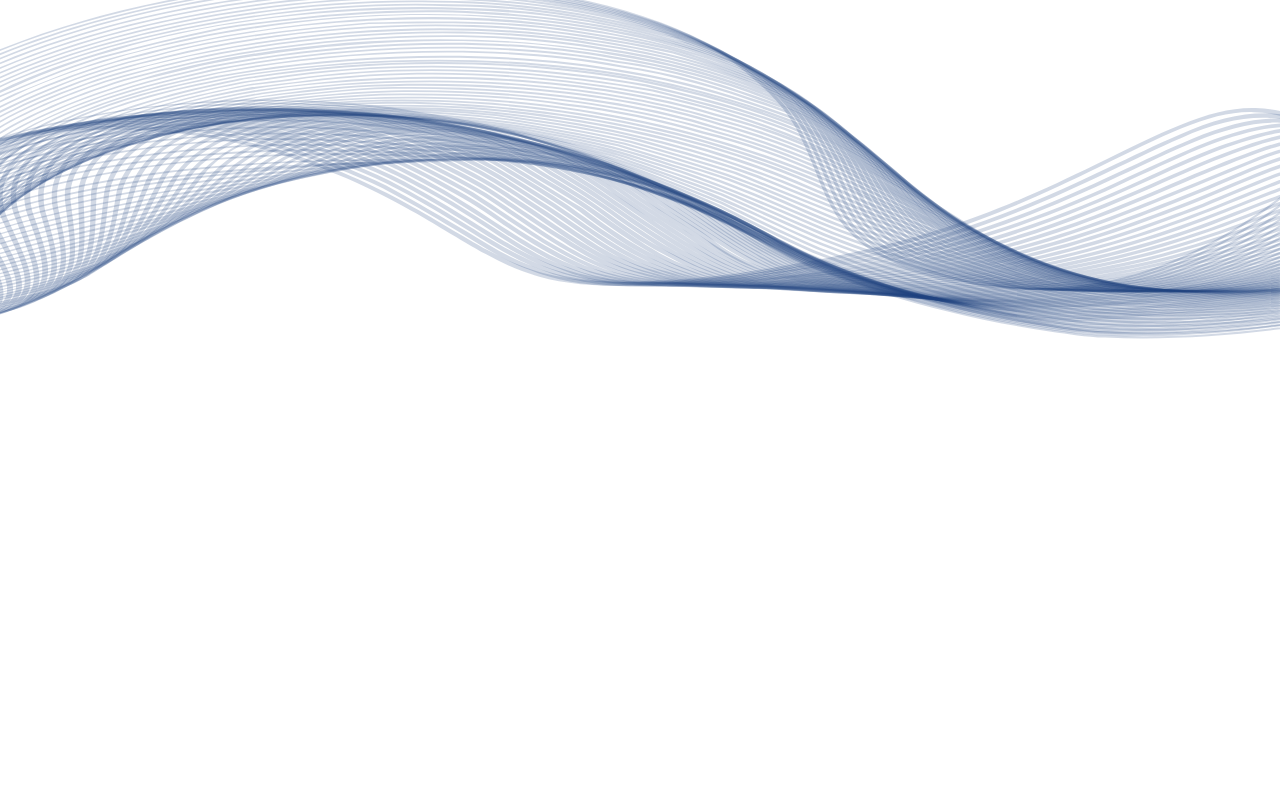
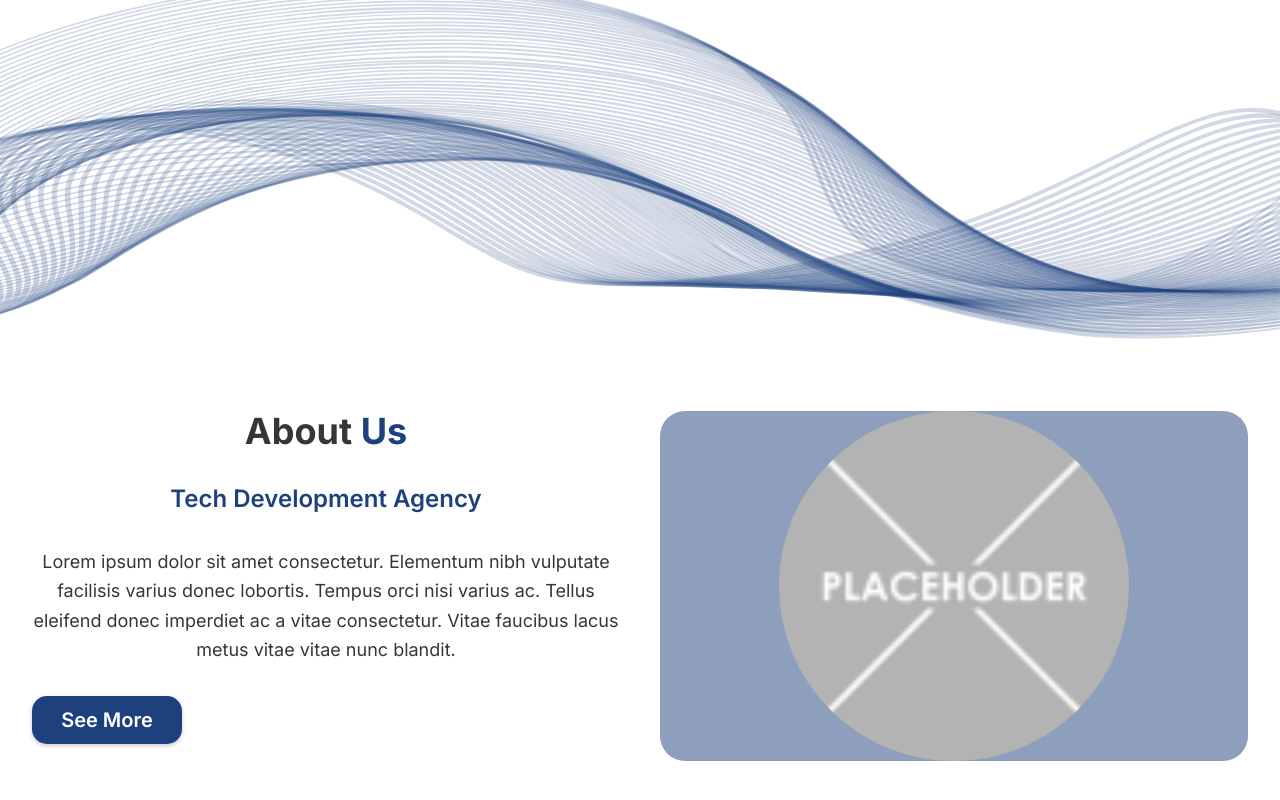
Before and after one commit to Momen-Assaf/HunainFZE, a React (Create React App) app: page / in a window 1280 px wide. Shown: the part 488-1288 px from the top of the page. Before the commit the page ends 835 px from the top, so only its background shows below. Built offline with nearby package versions, Linux system fonts and the light colour scheme.

Commit message:
about us initial

```diff
--- a/src/components/AboutUs.tsx
+++ b/src/components/AboutUs.tsx
@@ -1,60 +1,83 @@
-import React from 'react'
-import CustomButton from './CustomButton'
+import CustomButton from "./CustomButton";
+import theme from "../theme";
+import { logo } from "../assets";
 
 const AboutUs = () => {
     return (
-        <div className="absolute w-[1442px] h-[1801px] top-[899px] -left-px">
-            <div className="absolute w-[1442px] h-[902px] top-0 left-0 bg-white border border-solid border-neutral-50 shadow-[0px_2px_0px_#00000040]">
-                <div className="relative w-[1131px] h-[500px] top-[200px] left-[148px]">
-                    <div className="flex w-[1176px] h-[500px] items-start gap-[140px] relative">
-                        <div className="flex flex-col w-[522px] h-[500px] items-start gap-[35px] relative">
-                            <div className="relative self-stretch w-full h-[92px]">
-                                <p className="absolute w-[482px] -top-px left-0 [font-family:'Inter-ExtraBold',Helvetica] font-extrabold text-transparent text-4xl tracking-[0] leading-[normal]">
-                                    <span className="text-[#363636]">About </span>
+        <section
+            className="w-full bg-white shadow-md"
+            style={{
+                backgroundColor: theme.colors.background_primary,
+                borderColor: theme.colors.textLight,
+                boxShadow: `0px 2px 0px rgba(0, 0, 0, 0.25)`,
+            }}
+        >
+            <div className="container mx-auto flex flex-col lg:flex-row items-start gap-10 py-16 px-8">
+                {/* Left Section */}
+                <div className="flex flex-col flex-1 space-y-8">
+                    {/* Heading */}
+                    <h2
+                        className="text-4xl font-extrabold"
+                        style={{
+                            fontFamily: theme.fonts.primary,
+                        }}
+                    >
+                        <span style={{ color: theme.colors.textDark }}>About </span>
+                        <span style={{ color: theme.colors.primary }}>Us</span>
+                    </h2>
 
-                                    <span className="text-[#1e407d]">Us</span>
-                                </p>
+                    {/* Subheading */}
+                    <h3
+                        className="text-2xl font-semibold"
+                        style={{
+                            color: theme.colors.primary,
+                            fontFamily: theme.fonts.primary,
+                        }}
+                    >
+                        Tech Development Agency
+                    </h3>
 
-                                <div className="absolute w-[482px] top-[60px] left-0 [font-family:'Inter-SemiBold',Helvetica] font-semibold text-[#1e407d] text-[28px] tracking-[0] leading-[normal]">
-                                    Tech Development Agency
-                                </div>
-                            </div>
+                    {/* Paragraph */}
+                    <p
+                        className="text-lg font-light leading-relaxed"
+                        style={{
+                            fontFamily: theme.fonts.primary,
+                            color: theme.colors.textDark,
+                        }}
+                    >
+                        Lorem ipsum dolor sit amet consectetur. Elementum nibh vulputate
+                        facilisis varius donec lobortis. Tempus orci nisi varius ac. Tellus
+                        eleifend donec imperdiet ac a vitae consectetur. Vitae faucibus
+                        lacus metus vitae vitae nunc blandit.
+                    </p>
 
-                            <p className="relative w-[451px] h-[226px] [font-family:'Inter-Light',Helvetica] font-light text-[#363636] text-2xl tracking-[0] leading-[normal]">
-                                Lorem ipsum dolor sit amet consectetur. Elementum nibh
-                                vulputate facilisis varius donec lobortis. Tempus orci nisi
-                                varius ac. Tellus eleifend donec imperdiet ac a vitae
-                                consectetur. Vitae faucibus lacus metus vitae vitae nunc
-                                blandit.
-                            </p>
+                    {/* Button */}
+                    <CustomButton
+                        buttonClass="w-[150px] h-[48px]" // Button size
+                        text="See More"
+                    />
+                </div>
 
-                            <CustomButton
-                                buttonClass='!h-11 !relative !bg-[#1e407d] !w-[150px]'
-                                text='See More'
-                            />
-
-                            {/* <ContactUs
-                                className="!h-11 !relative !bg-[#1e407d] !w-[150px]"
-                                divClassName="!mr-[-9.00px] !mt-[-4.00px] !text-white !ml-[-9.00px] !text-base !mb-[-2.00px]"
-                                frameClassName="!h-11 !bg-[#1e407d] !w-[150px]"
-                                hasIconArrowRight={false}
-                                property1="default"
-                                text="See More"
-                            /> */}
-                        </div>
-
-                        <div className="relative w-[484px] h-[432px] bg-[#1e407d80] rounded-[100px] overflow-hidden">
-                            <img
-                                className="absolute w-[350px] h-[350px] top-[41px] left-[67px] object-cover"
-                                alt="Image"
-                                src=''
-                            />
-                        </div>
-                    </div>
+                {/* Right Section */}
+                <div
+                    className="flex-1 flex justify-center items-center rounded-[50px] bg-opacity-50"
+                    style={{
+                        backgroundColor: `${theme.colors.primary}80`, // 50% opacity of primary
+                        borderRadius: theme.borderRadius.lg,
+                    }}
+                >
+                    <img
+                        className="w-[350px] h-[350px] object-cover"
+                        alt="About Us Image"
+                        src={logo}
+                        style={{
+                            borderRadius: theme.borderRadius.full,
+                        }}
+                    />
                 </div>
             </div>
-        </div>
-    )
-}
+        </section>
+    );
+};
 
-export default AboutUs
+export default AboutUs;
--- a/src/pages/Landing/LandingPage.tsx
+++ b/src/pages/Landing/LandingPage.tsx
@@ -1,3 +1,4 @@
+import AboutUs from "../../components/AboutUs"
 import Effect from "./components/Effect"
 import HeroSection from "./components/HeroSection"
 
@@ -6,6 +7,7 @@ const LandingPage = () => {
     <div>
       <HeroSection />
       <Effect />
+      <AboutUs />
     </div>
   )
 }
```
